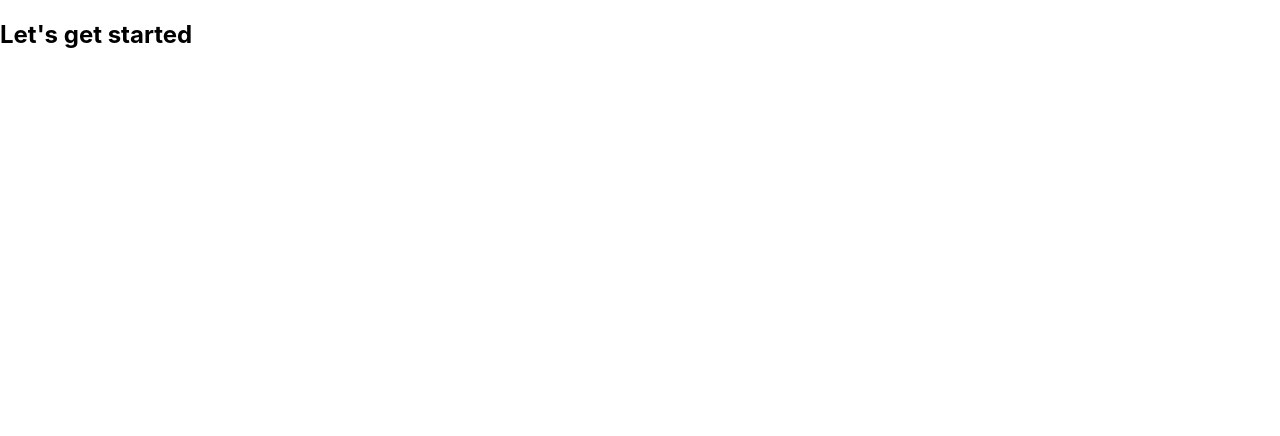
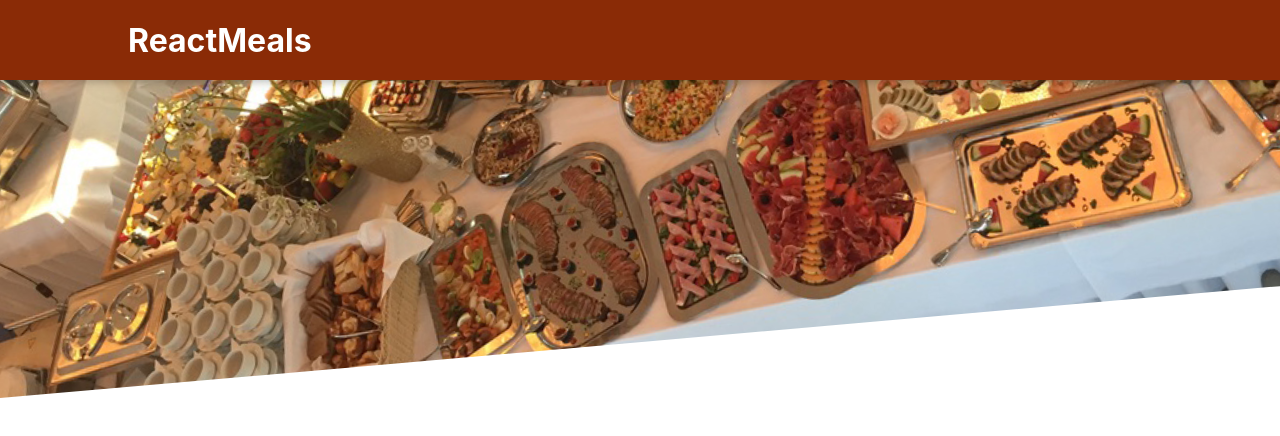
Before and after one commit to josepo/food, a React (Create React App) app: page / in a window 1280 px wide. Shown: the top 436 px of the page. Built offline with nearby package versions, Linux system fonts and the light colour scheme.

Commit message:
Add header

```diff
--- a/src/App.js
+++ b/src/App.js
@@ -1,9 +1,11 @@
 import './App.css';
+import Header from './components/Layout/Header';
 
-function App() {
+const App = () =>
+{
    return (
       <>
-         <h2>Let's get started</h2>
+         <Header />
       </>
    );
 }
--- /dev/null
+++ b/src/components/Layout/Header.js
@@ -0,0 +1,19 @@
+import css from './Header.module.css';
+import bg from '../../assets/meals.jpg';
+
+const Header = () =>
+{
+   return (
+      <>
+         <header className={ css.header }>
+            <h1>ReactMeals</h1>
+            <button>Cart</button>
+         </header>
+         <div className={ css['main-image'] }>
+            <img src={ bg } />
+         </div>
+      </>
+   );
+}
+
+export default Header;
--- /dev/null
+++ b/src/components/Layout/Header.module.css
@@ -0,0 +1,29 @@
+.header {
+   position: fixed;
+   top: 0;
+   left: 0;
+   width: 100%;
+   height: 5rem;
+   background-color: #8a2b06;
+   color: white;
+   display: flex;
+   justify-content: space-between;
+   align-items: center;
+   padding: 0 10%;
+   box-shadow: 0 2px 8px rgba(0, 0, 0, 0.25);
+   z-index: 10;
+ }
+
+ .main-image {
+   width: 100%;
+   height: 25rem;
+   z-index: 0;
+   overflow: hidden;
+ }
+
+ .main-image img {
+   width: 110%;
+   height: 100%;
+   object-fit: cover;
+   transform: rotateZ(-5deg) translateY(-4rem) translateX(-1rem);
+ }
```
Also changed, not shown: src/assets/meals.jpg (added).
